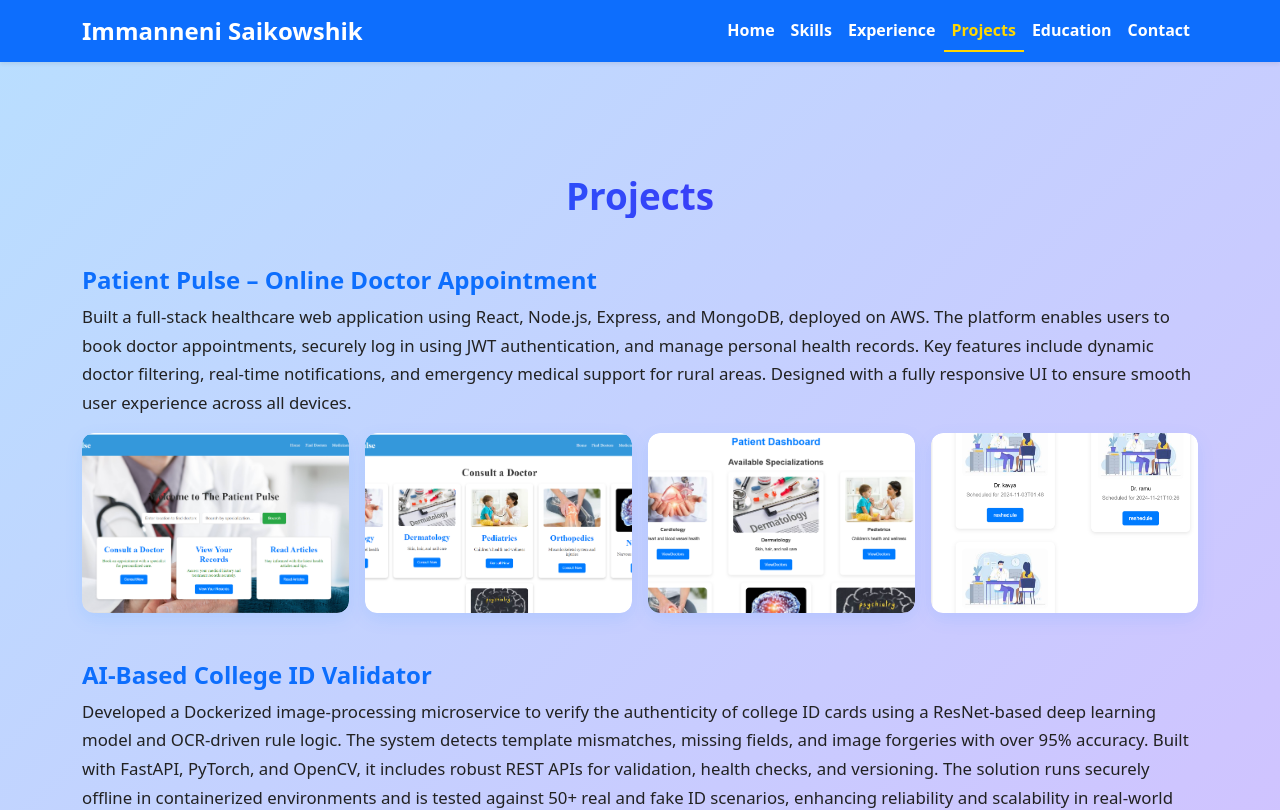
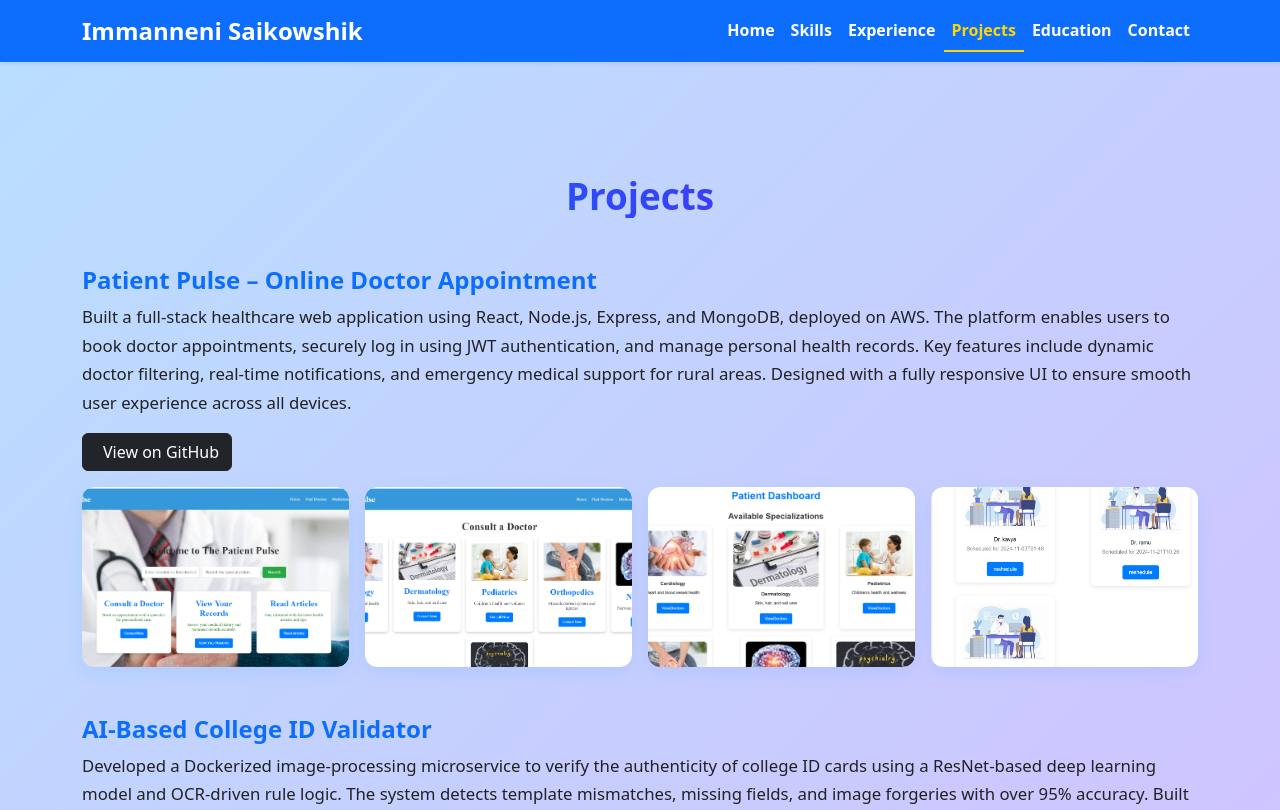
Before and after one commit to iskkowshik/Portfolio, a React (Create React App) app: page /projects in a window 1280 px wide. Shown: the top 810 px of the page. Built offline with nearby package versions, Linux system fonts and the light colour scheme.

Commit message:
add git link to projects

```diff
--- a/src/components/Projects.jsx
+++ b/src/components/Projects.jsx
@@ -5,6 +5,7 @@ const projects = [
   {
     title: 'Patient Pulse – Online Doctor Appointment',
     description: `Built a full-stack healthcare web application using React, Node.js, Express, and MongoDB, deployed on AWS. The platform enables users to book doctor appointments, securely log in using JWT authentication, and manage personal health records. Key features include dynamic doctor filtering, real-time notifications, and emergency medical support for rural areas. Designed with a fully responsive UI to ensure smooth user experience across all devices.`,
+    github: 'https://github.com/iskkowshik/patient-pulse.git',
     images: [
       '/Screenshot 2024-10-04 102248.png',
       '/Screenshot 2024-10-04 102355.png',
@@ -15,6 +16,7 @@ const projects = [
   {
     title: 'AI-Based College ID Validator',
     description: `Developed a Dockerized image-processing microservice to verify the authenticity of college ID cards using a ResNet-based deep learning model and OCR-driven rule logic. The system detects template mismatches, missing fields, and image forgeries with over 95% accuracy. Built with FastAPI, PyTorch, and OpenCV, it includes robust REST APIs for validation, health checks, and versioning. The solution runs securely offline in containerized environments and is tested against 50+ real and fake ID scenarios, enhancing reliability and scalability in real-world deployments.`,
+    github: 'https://github.com/iskkowshik/AI-ID-Validator.git',
     images: [
       '/Screenshot 2025-05-26 172041.png',
       '/Screenshot 2025-05-26 172050.png',
@@ -36,6 +38,17 @@ const Projects = () => {
           <div key={index} className="mb-5">
             <h4 className="text-primary fw-bold mb-2">{project.title}</h4>
             <p className="project-description">{project.description}</p>
+
+            {/* GitHub link */}
+            <a
+              href={project.github}
+              className="btn btn-dark mb-3"
+              target="_blank"
+              rel="noopener noreferrer"
+            >
+              <i className="fab fa-github me-2"></i>
+              View on GitHub
+            </a>
 
             <div className="row g-3">
               {project.images.map((img, i) => (
```
